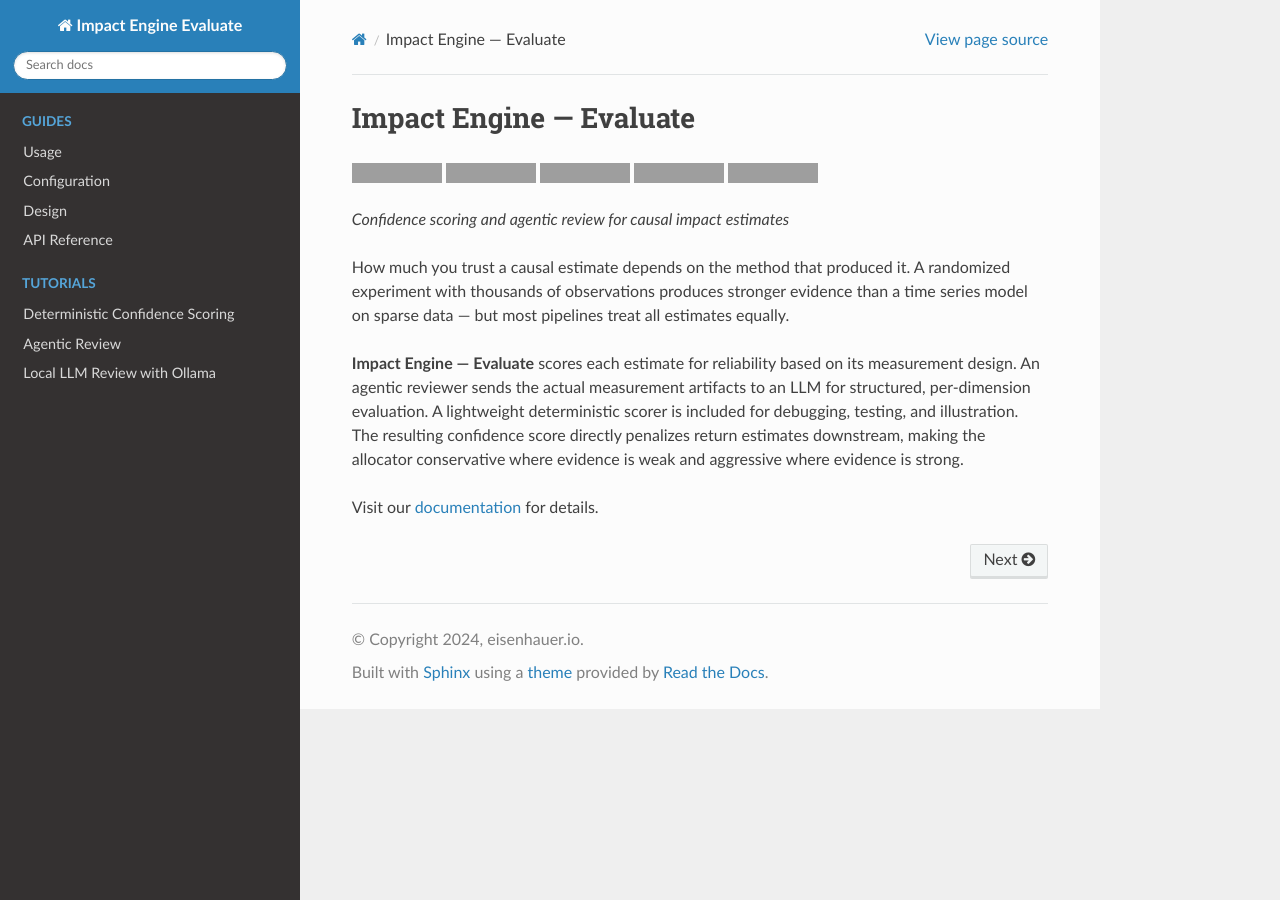
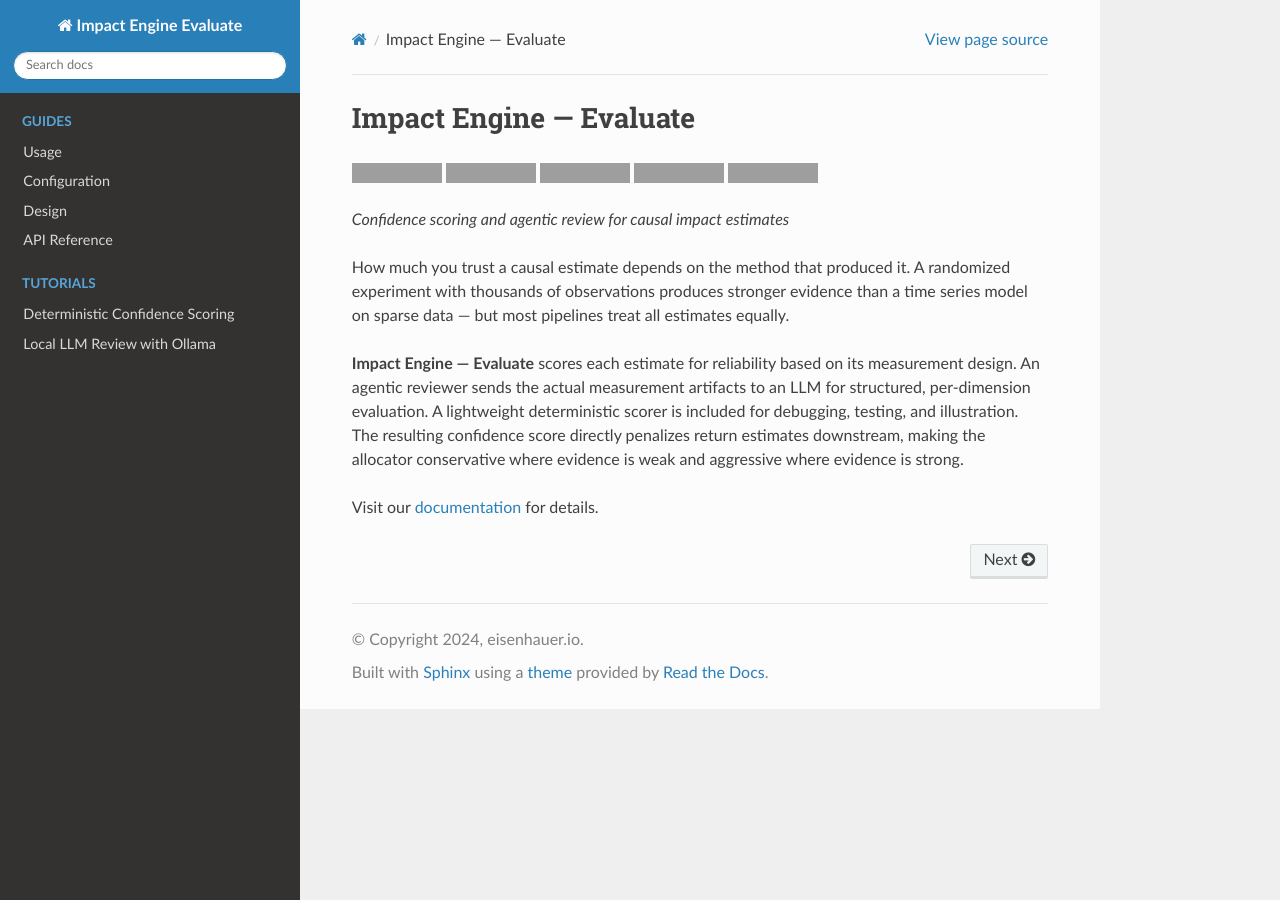
Before and after one commit to eisenhauerIO/tools-impact-engine-evaluate, a Sphinx documentation site: the page built from docs/source/index.md, in a window 1280 px wide. Built offline with Sphinx 7.4.7 and the Read the Docs theme 3.1.0, drawn with Linux system fonts in a browser that asks for light colours; grey boxes are pictures that could not be loaded.

Commit message:
Fix docs: consolidate tutorials, fix step headers and notebook metadata
Remove duplicate agentic review tutorial; add Workflow overview and
Initial Setup sections; convert step headers to em dash convention;
add nbsphinx execute guard to ollama notebook.

Co-Authored-By: Claude Sonnet 4.6 <noreply@anthropic.com>

````diff
--- a/docs/source/index.md
+++ b/docs/source/index.md
@@ -18,6 +18,5 @@ guides/api_reference
 :caption: Tutorials
 
 tutorials/demo_deterministic_scoring
-tutorials/demo_agentic_review
 tutorials/demo_ollama_review
 ```
````
Also changed, not shown: docs/source/tutorials/demo_agentic_review.ipynb (deleted), docs/source/tutorials/demo_deterministic_scoring.ipynb, docs/source/tutorials/demo_ollama_review.ipynb.
